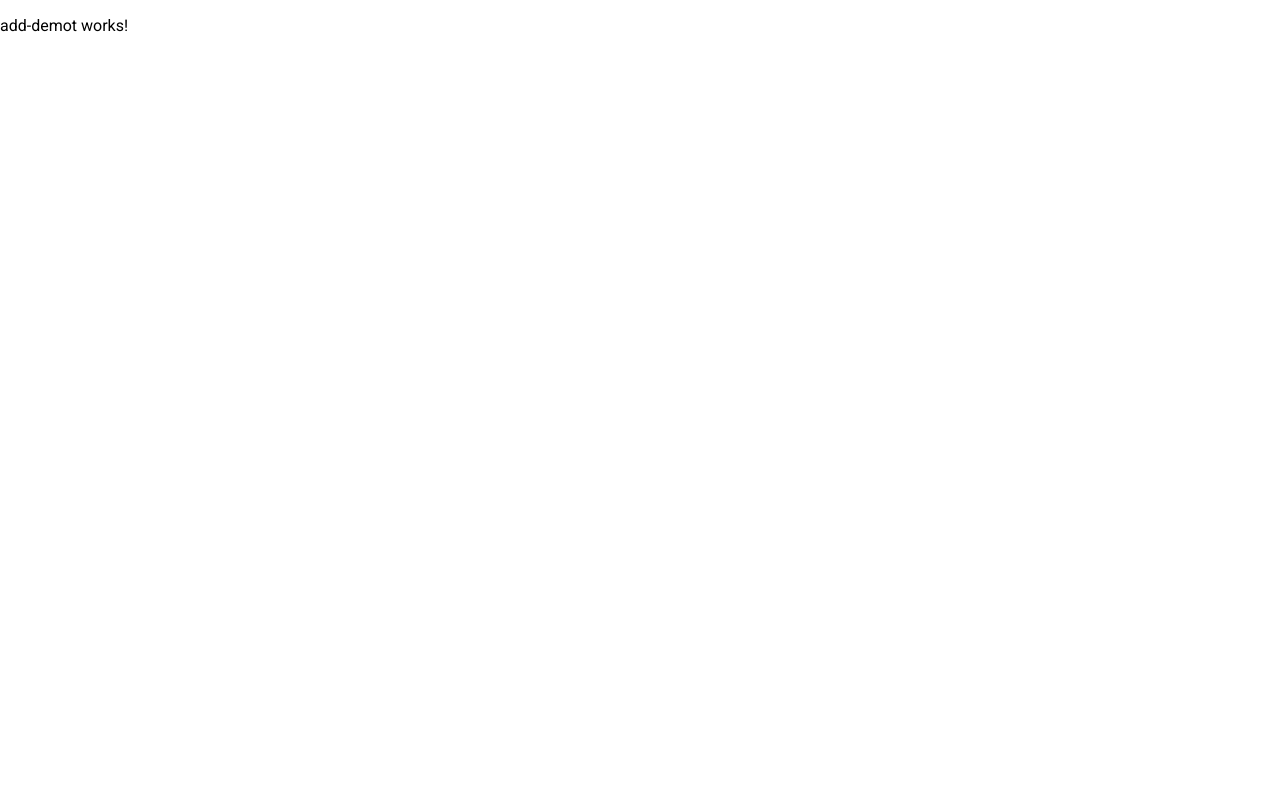
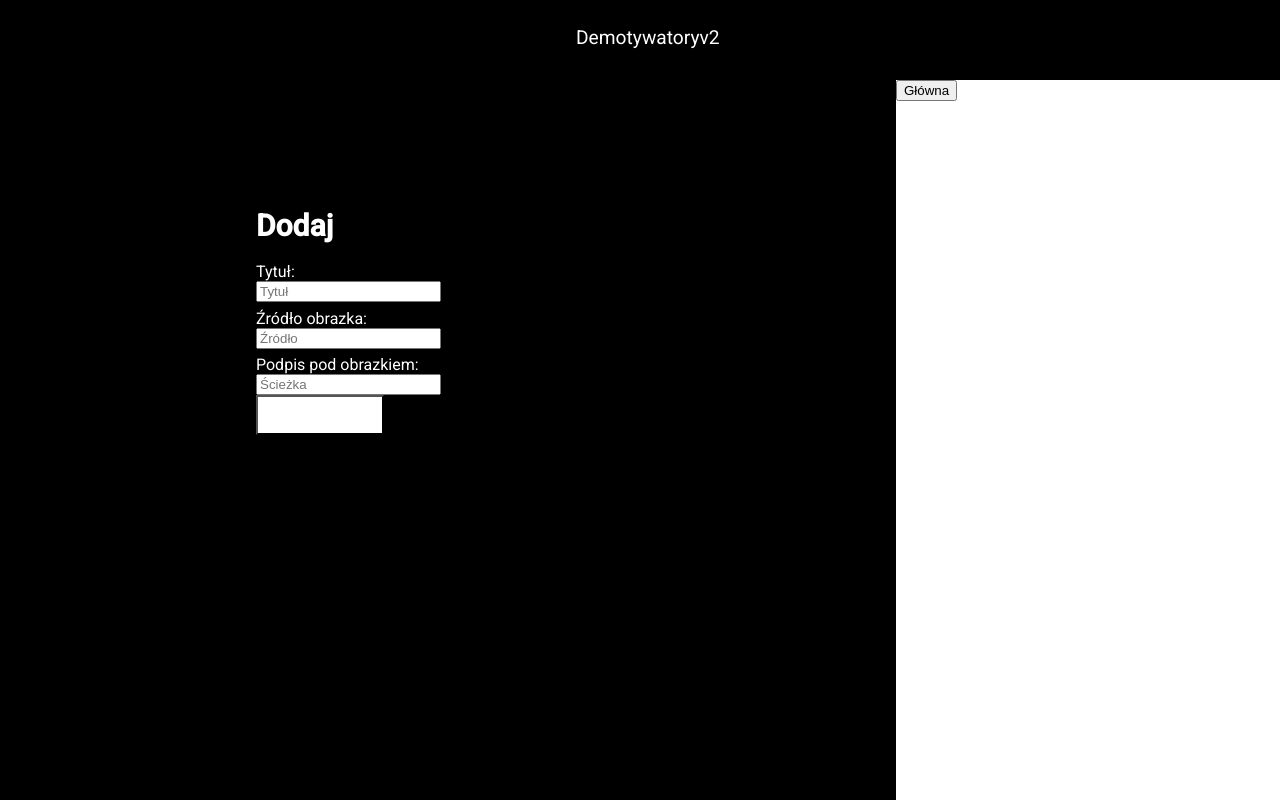
Before and after one commit to mmakula270490/DemotywatoryV2ProjectSDAFrontEnd, an Angular app: page /addNew in a window 1280 px wide. Shown: the top 800 px of the page. Built offline with nearby package versions, Linux system fonts and the light colour scheme.

Commit message:
add AddDemot

```diff
--- a/src/app/app.module.ts
+++ b/src/app/app.module.ts
@@ -10,6 +10,7 @@ import { TopBarComponent} from './components/top-bar/top-bar.component';
 import { LoginButtonComponent } from './components/login-button/login-button.component';
 import { AddButtonComponent } from './components/add-button/add-button.component';
 import { MainTextComponent } from './components/main-text/main-text.component';
+import { TopBarGenericComponent } from './top-bar-generic/top-bar-generic.component';
 
 @NgModule({
   declarations: [
@@ -21,7 +22,8 @@ import { MainTextComponent } from './components/main-text/main-text.component';
     LoginButtonComponent,
     AddButtonComponent,
     MainTextComponent,
-    SignInComponent
+    SignInComponent,
+    TopBarGenericComponent
   ],
   imports: [
     BrowserModule,
--- a/src/app/components/add-demot/add-demot.component.css
+++ b/src/app/components/add-demot/add-demot.component.css
@@ -0,0 +1,30 @@
+.registration{
+    background-color: black;
+    height: 100%;
+    width: 25%;
+    padding-left: 20%;
+    padding-top: 10%;
+    padding-bottom: 5%;
+}
+
+.addText{
+    color: white;
+    font-size: 30px;
+    font-weight: bold;
+    padding-bottom: 2%;
+}
+
+.title{
+    color: white;
+    padding-top: 1%;
+}
+
+.addButon{
+    padding-top: 5%;
+    position: relative;
+    width: 20%;
+    height: 5%;
+    font-size: 25px;
+    font-weight: bold;
+    background-color: white;
+}
--- a/src/app/components/add-demot/add-demot.component.html
+++ b/src/app/components/add-demot/add-demot.component.html
@@ -1 +1,18 @@
-<p>add-demot works!</p>
+<app-top-bar-generic></app-top-bar-generic>
+<div style="width: 50%; float: left;" class="registration">
+    <div>
+    <div class="addText">Dodaj</div>
+    <div class="title">Tytuł:</div>
+    <input type="title" id="titleId" name="title" placeholder="Tytuł">
+    <div class="title">Źródło obrazka:</div>
+    <input type="source" id="sourceId" name="source" placeholder="Źródło">
+    <div class="title">Podpis pod obrazkiem:</div>
+    <input type="subtitle" id="subtitleId" name="subtitle" placeholder="Ścieżka">
+    <div></div>
+</div>
+    <button class="addButon">Dodaj</button>
+</div>
+<div style="width: 50%;float:right" class="login">
+    <div class="add">Dodaj</div>
+</div>
+<button class="returnToMain" [routerLink]="['/']">Główna</button>
--- a/src/app/components/login-button/login-button.component.ts
+++ b/src/app/components/login-button/login-button.component.ts
@@ -1,4 +1,4 @@
-import { Component, OnInit } from '@angular/core';
+import { Component, OnInit, Output } from '@angular/core';
 
 @Component({
   selector: 'app-login-button',
@@ -7,6 +7,8 @@ import { Component, OnInit } from '@angular/core';
 })
 export class LoginButtonComponent implements OnInit {
 
+
+
   constructor() { }
 
   ngOnInit(): void {
--- a/src/app/components/top-bar/top-bar.component.ts
+++ b/src/app/components/top-bar/top-bar.component.ts
@@ -7,9 +7,14 @@ import { Component, OnInit } from '@angular/core';
 })
 export class TopBarComponent implements OnInit {
 
+  show: boolean = false;
+
   constructor() { }
 
   ngOnInit(): void {
   }
 
+  public showContent(){
+    this.show = true;
+  }
 }
--- /dev/null
+++ b/src/app/top-bar-generic/top-bar-generic.component.css
@@ -0,0 +1,5 @@
+.topBar{
+    background-color: black;
+    height: 10%;
+    width: 100%;
+}
--- /dev/null
+++ b/src/app/top-bar-generic/top-bar-generic.component.html
@@ -0,0 +1,3 @@
+<div class="topBar">
+    <app-main-text></app-main-text>
+</div>
--- /dev/null
+++ b/src/app/top-bar-generic/top-bar-generic.component.ts
@@ -0,0 +1,15 @@
+import { Component, OnInit } from '@angular/core';
+
+@Component({
+  selector: 'app-top-bar-generic',
+  templateUrl: './top-bar-generic.component.html',
+  styleUrls: ['./top-bar-generic.component.css']
+})
+export class TopBarGenericComponent implements OnInit {
+
+  constructor() { }
+
+  ngOnInit(): void {
+  }
+
+}
```
Also changed, not shown: src/app/components/top-bar/top-bar.component.html (line endings or trailing spaces), 1 other file (tests, documents, lock files or other folders).
